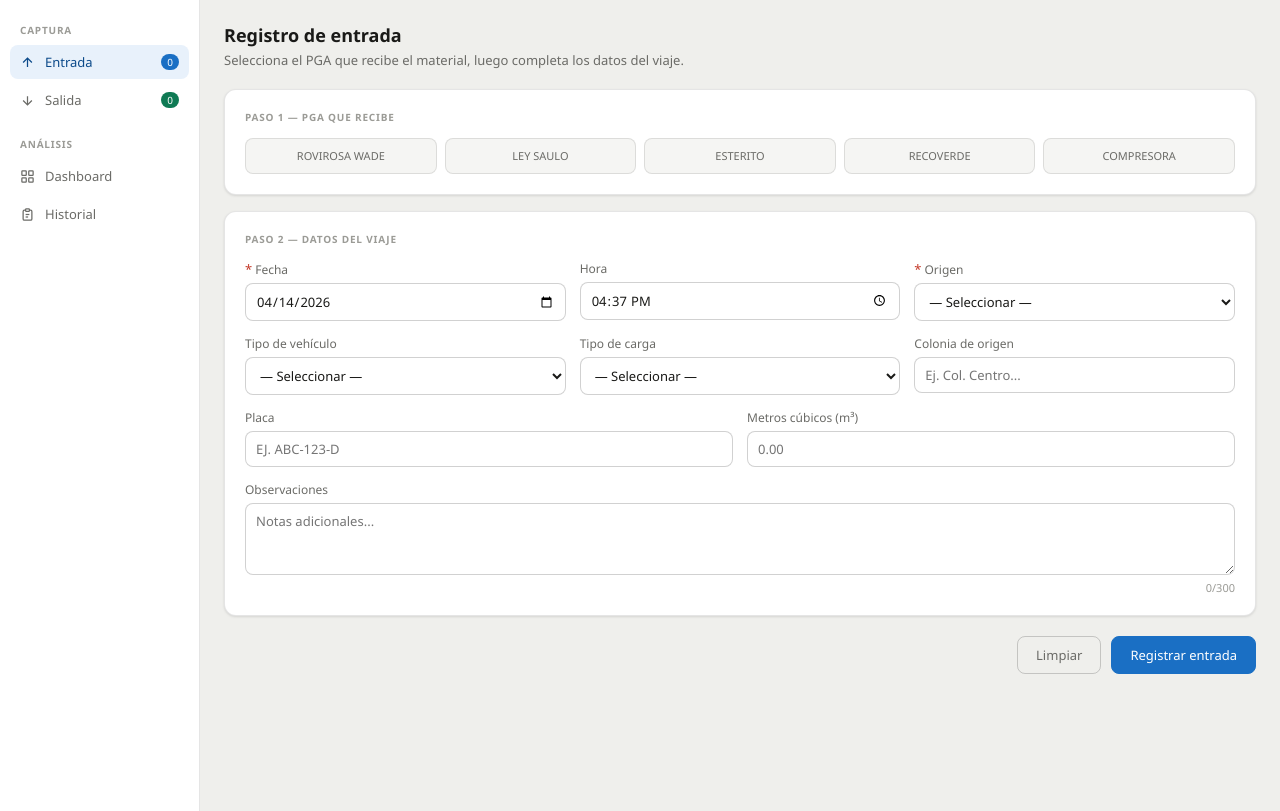
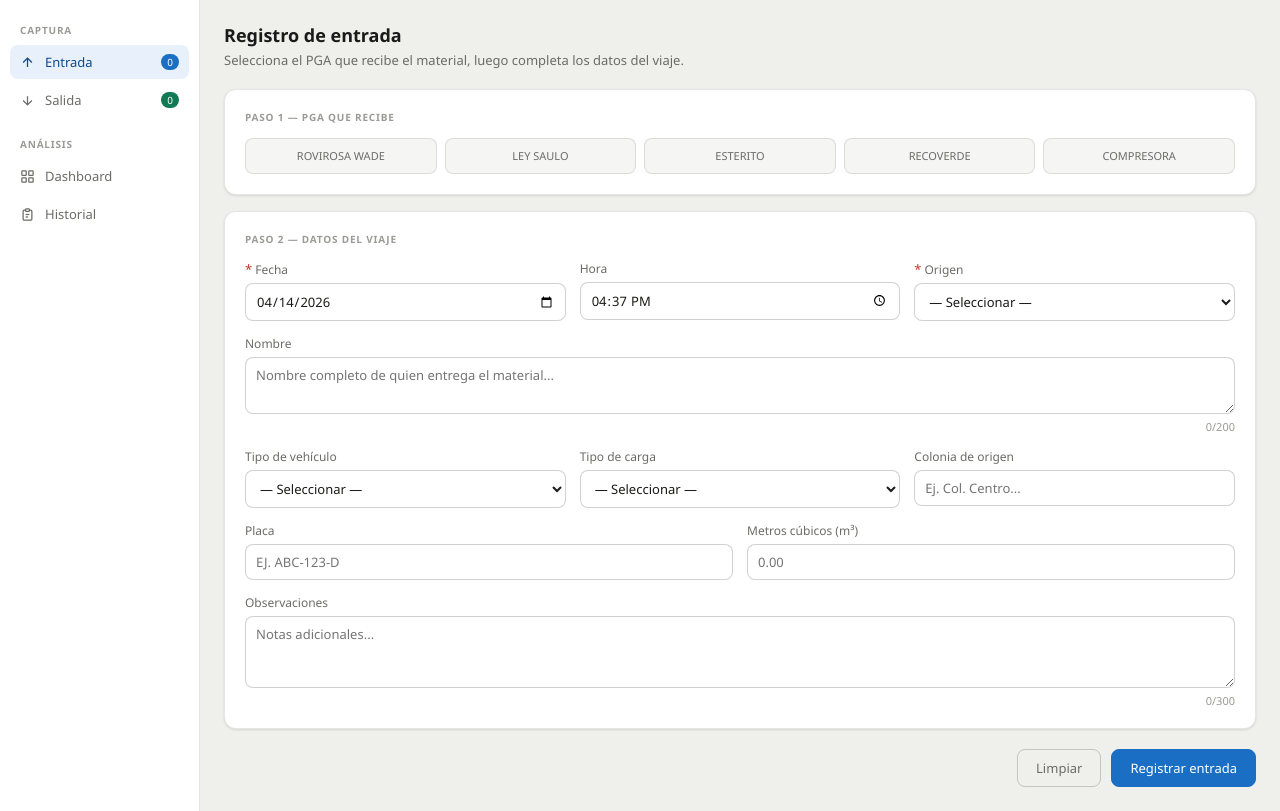
Before and after one commit to LuisViveros24/centros-transferencia, a Flask app: template templates/index.html in a window 1280 px wide. Shown: the part 57-868 px from the top of the page. Run offline with Flask 3, Linux system fonts and the light colour scheme; the template is opened without the code that fills it, so the values that code supplies are empty; parts of the project's set-up code (start-up, migrations or seed data) failed here and were passed over; some libraries are stand-ins or nearby versions.

Commit message:
feat: campo Nombre en entradas, CEA en origen, reset de folio al eliminar registros

```diff
--- a/app.py
+++ b/app.py
@@ -131,8 +131,8 @@ def crear_registro():
                 folio = next_folio(d.get('tipo', 'ENTRADA'), cur)
                 cur.execute('''
                     INSERT INTO registros
-                    (folio,tipo,fecha,hora,pga,detalle,origen,colonia,vehiculo,placa,m3,obs)
-                    VALUES (%s,%s,%s,%s,%s,%s,%s,%s,%s,%s,%s,%s)
+                    (folio,tipo,fecha,hora,pga,detalle,origen,nombre,colonia,vehiculo,placa,m3,obs)
+                    VALUES (%s,%s,%s,%s,%s,%s,%s,%s,%s,%s,%s,%s,%s)
                 ''', (
                     folio,
                     d.get('tipo', 'ENTRADA'),
@@ -141,6 +141,7 @@ def crear_registro():
                     d.get('pga', ''),
                     d.get('detalle', ''),
                     d.get('origen', ''),
+                    d.get('nombre', ''),
                     d.get('colonia', ''),
                     d.get('vehiculo', ''),
                     d.get('placa', ''),
@@ -161,6 +162,14 @@ def eliminar_registro(rid):
                 cur.execute("DELETE FROM registros WHERE id=%s", (rid,))
                 if cur.rowcount == 0:
                     return jsonify({'error': 'Registro no encontrado'}), 404
+                # Recalcular folio_base al número más alto existente + 1
+                # Si no quedan registros, vuelve a 1
+                cur.execute("""
+                    UPDATE config SET valor = (
+                        SELECT COALESCE(MAX(SUBSTRING(folio FROM 5)::INTEGER), 0) + 1
+                        FROM registros
+                    ) WHERE clave = 'folio_base'
+                """)
     finally:
         conn.close()
     return jsonify({'ok': True})
@@ -227,7 +236,7 @@ def dashboard():
                         'm3_sal': round(float(m3o), 2)
                     })
 
-                origenes = ['NEGOCIO', 'RECOLECTORES', 'CASA-HABITACIÓN', 'PASA', 'LA OLA']
+                origenes = ['NEGOCIO', 'RECOLECTORES', 'CASA-HABITACIÓN', 'CEA', 'LA OLA']
                 origen_counts = []
                 for o in origenes:
                     c = q("SELECT COUNT(*) c FROM registros WHERE tipo='ENTRADA' AND origen=%s", [o])['c']
--- a/migrate_data.py
+++ b/migrate_data.py
@@ -35,6 +35,7 @@ try:
                     pga       TEXT NOT NULL,
                     detalle   TEXT,
                     origen    TEXT,
+                    nombre    TEXT,
                     colonia   TEXT,
                     vehiculo  TEXT,
                     placa     TEXT,
@@ -42,6 +43,10 @@ try:
                     obs       TEXT,
                     creado_en TIMESTAMP DEFAULT NOW()
                 )
+            ''')
+            # Agregar columna nombre si la tabla ya existía sin ella
+            cur.execute('''
+                ALTER TABLE registros ADD COLUMN IF NOT EXISTS nombre TEXT
             ''')
             print('Creando tabla config...')
             cur.execute('''
--- a/templates/index.html
+++ b/templates/index.html
@@ -239,9 +239,16 @@
             <select id="e-origen">
               <option value="">— Seleccionar —</option>
               <option>NEGOCIO</option><option>RECOLECTORES</option><option>CASA-HABITACIÓN</option>
-              <option>PASA</option><option>LA OLA</option>
+              <option>CEA</option><option>LA OLA</option>
             </select>
           </div>
+        </div>
+        <div class="field" style="margin-bottom:14px">
+          <label>Nombre</label>
+          <textarea id="e-nombre" maxlength="200" placeholder="Nombre completo de quien entrega el material..."
+            oninput="document.getElementById('e-nombre-ctr').textContent=this.value.length+'/200'"
+            style="min-height:56px"></textarea>
+          <div class="char-count" id="e-nombre-ctr">0/200</div>
         </div>
         <div class="form-grid cols-3">
           <div class="field"><label>Tipo de vehículo</label>
@@ -418,6 +425,7 @@
               <th style="width:130px">PGA</th>
               <th style="width:120px">Detalle</th>
               <th style="width:110px">Origen</th>
+              <th style="width:140px">Nombre</th>
               <th style="width:110px">Colonia</th>
               <th style="width:100px">Placa</th>
               <th style="width:65px">m³</th>
@@ -569,10 +577,11 @@ function autoNow(fId, hId) {
 
 // ── Limpiar ────────────────────────────────────────────────────
 function limpiarE() {
-  ['e-fecha','e-hora','e-origen','e-vehiculo','e-carga','e-colonia','e-placa','e-m3','e-obs','e-otro-txt']
+  ['e-fecha','e-hora','e-origen','e-nombre','e-vehiculo','e-carga','e-colonia','e-placa','e-m3','e-obs','e-otro-txt']
     .forEach(id => { const el = document.getElementById(id); if (el) el.value = ''; });
   document.getElementById('e-otro-wrap').classList.remove('vis');
   document.getElementById('e-ctr').textContent = '0/60';
+  document.getElementById('e-nombre-ctr').textContent = '0/200';
   document.getElementById('e-obs-ctr').textContent = '0/300';
   autoNow('e-fecha','e-hora');
 }
@@ -603,7 +612,9 @@ async function registrarEntrada() {
         tipo: 'ENTRADA', fecha,
         hora: document.getElementById('e-hora').value || '',
         pga, detalle: carga || '',
-        origen, colonia: document.getElementById('e-colonia').value.trim(),
+        origen,
+        nombre: document.getElementById('e-nombre').value.trim(),
+        colonia: document.getElementById('e-colonia').value.trim(),
         vehiculo: document.getElementById('e-vehiculo').value,
         placa: document.getElementById('e-placa').value.trim().toUpperCase(),
         m3: parseFloat(document.getElementById('e-m3').value) || 0,
@@ -818,6 +829,7 @@ async function renderHistorial() {
         '<td style="font-weight:600">' + r.pga + '</td>' +
         '<td>' + (r.detalle||'—') + '</td>' +
         '<td>' + (r.origen||'—') + '</td>' +
+        '<td>' + (r.nombre||'—') + '</td>' +
         '<td>' + (r.colonia||'—') + '</td>' +
         '<td>' + (r.placa||'—') + '</td>' +
         '<td>' + (r.m3 ? parseFloat(r.m3).toFixed(2) : '—') + '</td>' +
```
